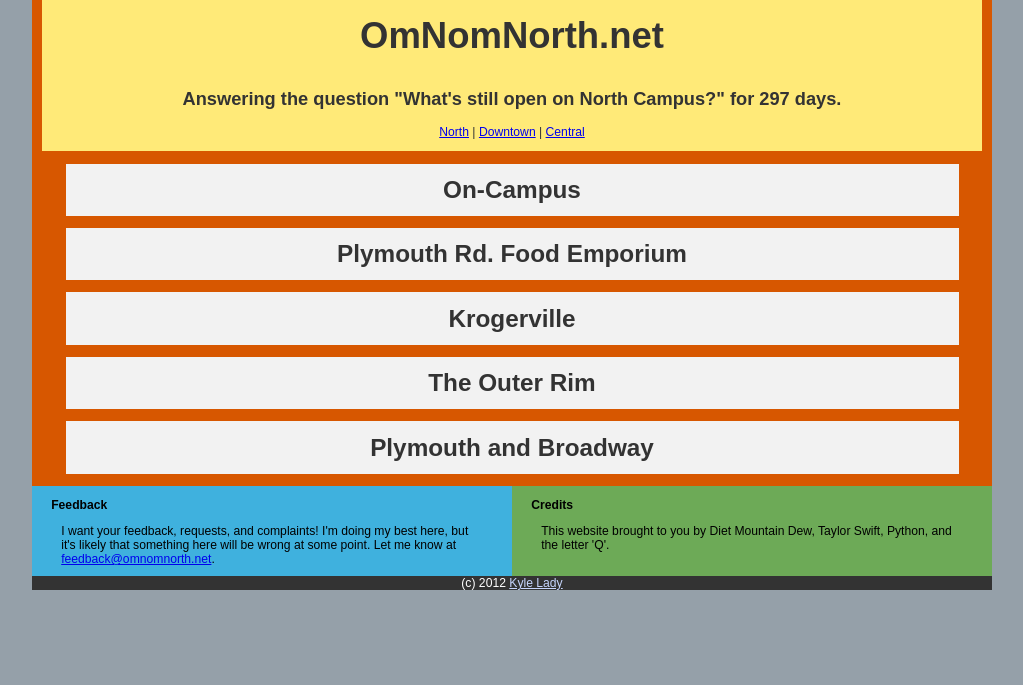
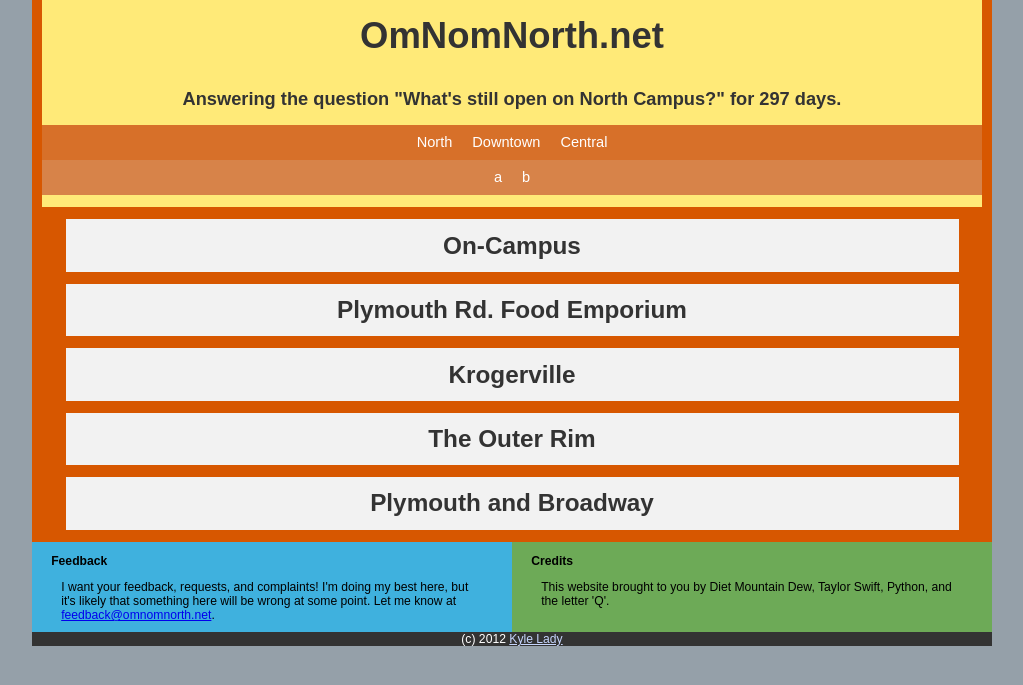
Before and after one commit to kylelady/omnomnorth, a Flask app: page /1 in a window 1280 px wide. Shown: the top 685 px of the page, without its empty margins (128-1151 px from the left). Run offline with Flask 2, Linux system fonts and the light colour scheme.

Commit message:
Added horizontal nav bars for regions and filters

```diff
--- a/static/the.css
+++ b/static/the.css
@@ -20,6 +20,71 @@ div#footer a{display:inline;padding:0;color: #C6D5FD}
 
 div#page-border{width:75%; background:white; margin:0 auto}
 div#footer{clear:both;}
+
+
+.centeredmenu {
+   float:left;
+   width:100%;
+   /*border-bottom:4px solid #000;*/
+   overflow:hidden;
+   position:relative;
+}
+.centeredmenu ul {
+   clear:left;
+   float:left;
+   list-style:none;
+   margin:0;
+   padding:0;
+   position:relative;
+   left:50%;
+   text-align:center;
+}
+.centeredmenu ul li {
+   display:block;
+   float:left;
+   list-style:none;
+   margin:0;
+   padding:0;
+   position:relative;
+   right:50%;
+}
+.centeredmenu ul li a {
+   display:block;
+   margin:0 0 0 0px;
+   padding:8px 10px;
+   color:#fff;
+   text-decoration:none;
+   line-height:1.3em;
+   font-size: 1.2em;
+}
+.centeredmenu ul li a:hover {
+   background:green;
+   color:#fff;
+}
+.centeredmenu ul li a.active,
+.centeredmenu ul li a.active:hover {
+   color:#000;
+   background:#FFEA78;
+   font-weight:bold;
+}
+
+.regions {
+	background-color: #d77029;
+}
+
+.regions ul li a {
+	background-color: #d77029;
+}
+
+.filters {
+	background-color: #d78349;
+}
+
+.filters ul li a {
+	background-color: #d78349;
+}
+
+
 
 div.area {width:95%; background:#F2F2F2; padding: 1em 0em; margin-top:1em; display:inline-block}
 div.area h3{color:#333333}
--- a/templates/main.html
+++ b/templates/main.html
@@ -17,10 +17,23 @@
 		<div id="header" class="sixteen columns">
 			<h1>OmNomNorth.net</h1>
 			<h2>Answering the question "What's still open on North Campus?" for {{ info.days }} days.</h2>
-			{% for region in info['regions'] %}
-			<a href="/{{ region }}">{{ translate(region) }}</a>
-				{% if not loop.last %} | {% endif %}
-			{% endfor %}
+
+			<div class="centeredmenu regions">
+				<ul>
+					{% for region in info['regions'] %}
+					<li><a href="/{{ region }}">{{ translate(region) }}</a></li>
+					{% endfor %}
+				</ul>
+			</div>
+
+			<div class="centeredmenu filters">
+				<ul>
+					{% for filter in info['filters'] %}
+					<li><a href="/{{ filter }}">{{ translate(filter) }}</a></li>
+					{% endfor %}
+				</ul>
+			</div>
+
 		</div>
 
 		<div id="content" class="column">
```
